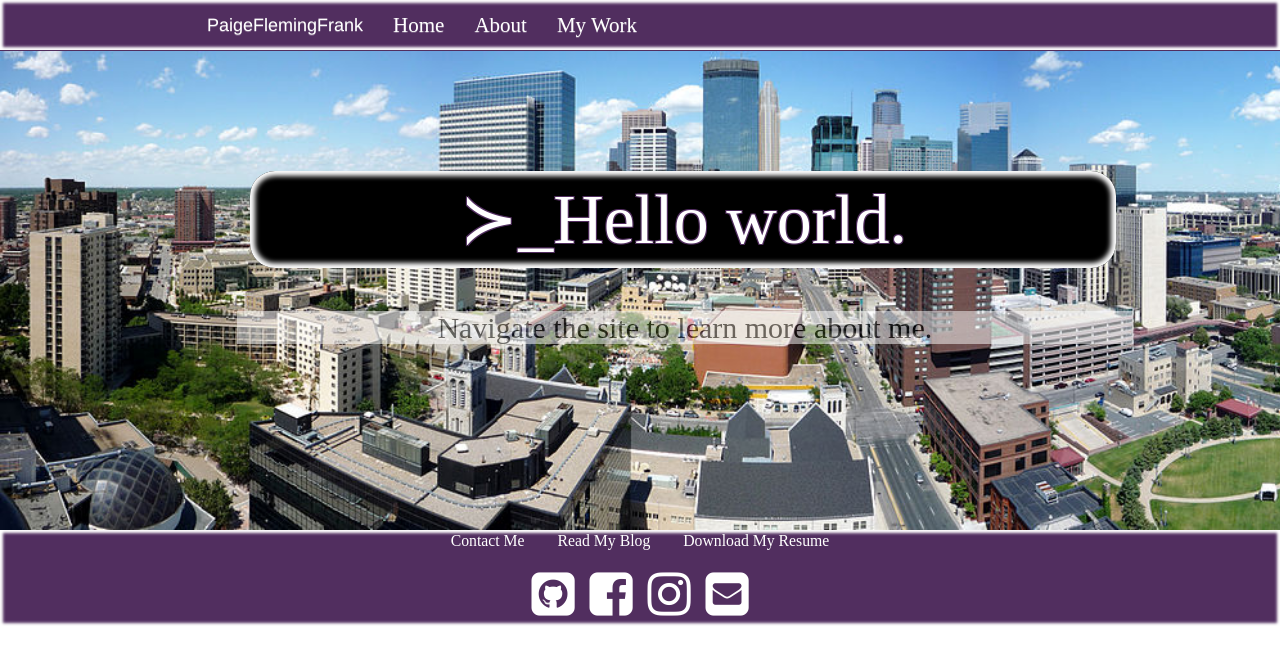
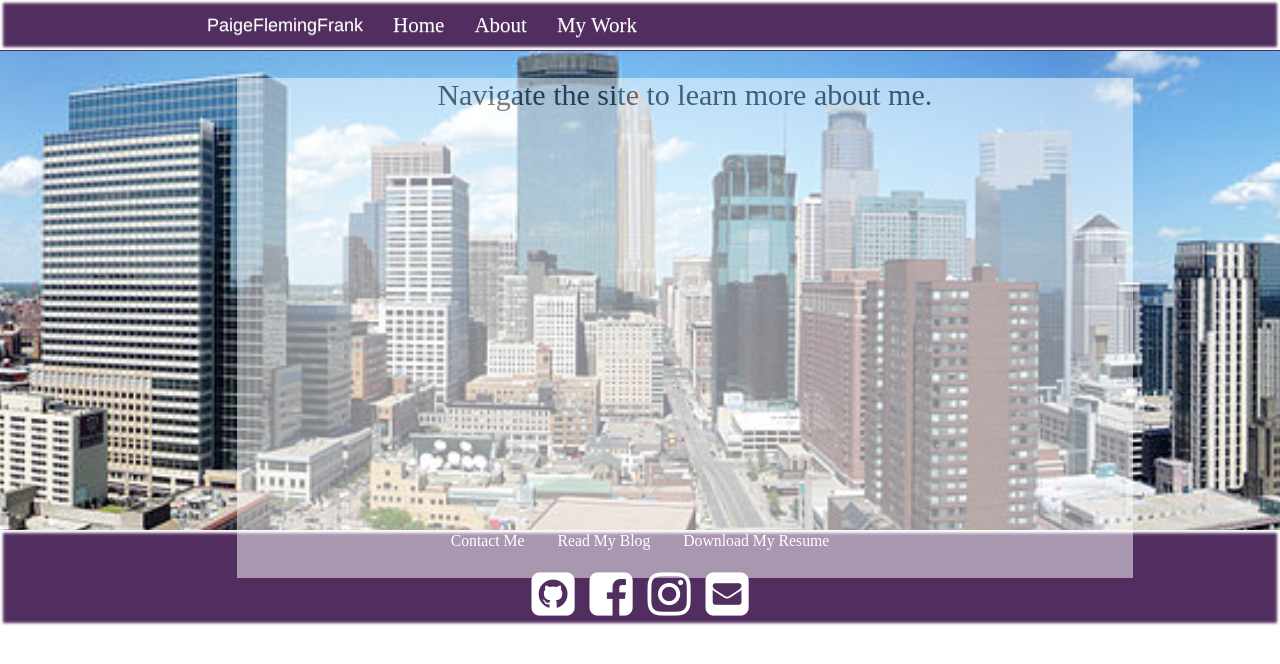
Before and after one commit to pfrank7/pfrank7.github.io, a Jekyll site: the page built from index.html, in a window 1280 px wide. Shown: the top 664 px of the page. Built offline with Jekyll 4.4.1, drawn with Linux system fonts in a browser that asks for light colours; nearby versions of some CDN libraries.

Commit message:
Update index.html

```diff
--- a/index.html
+++ b/index.html
@@ -12,6 +12,8 @@
 	opacity:1;
 	height:500px;
 	margin-bottom:0px;
+	background-attachment: fixed;
+   	background-position: center;
 }
 .jumbotron h1 {
     font-family: 'Times New Roman', Courier, Geogria;
@@ -34,9 +36,9 @@
     text-align:center;
     margin: 5%;
     color:black;
-     /*box-shadow: 0 0 5px 5px white inset; */ opacity: .5; margin-top:0px; background-color: white; /*color: white; mix-blend-mode: multiply;
-    border-radius:25px; */
+    opacity: .5; margin-top:0px; background-color: white;
     width:100%;
+    height:500px;
 }
 /*.image-blurred {
  background-image: url("../stairs smirk.jpg");
```
